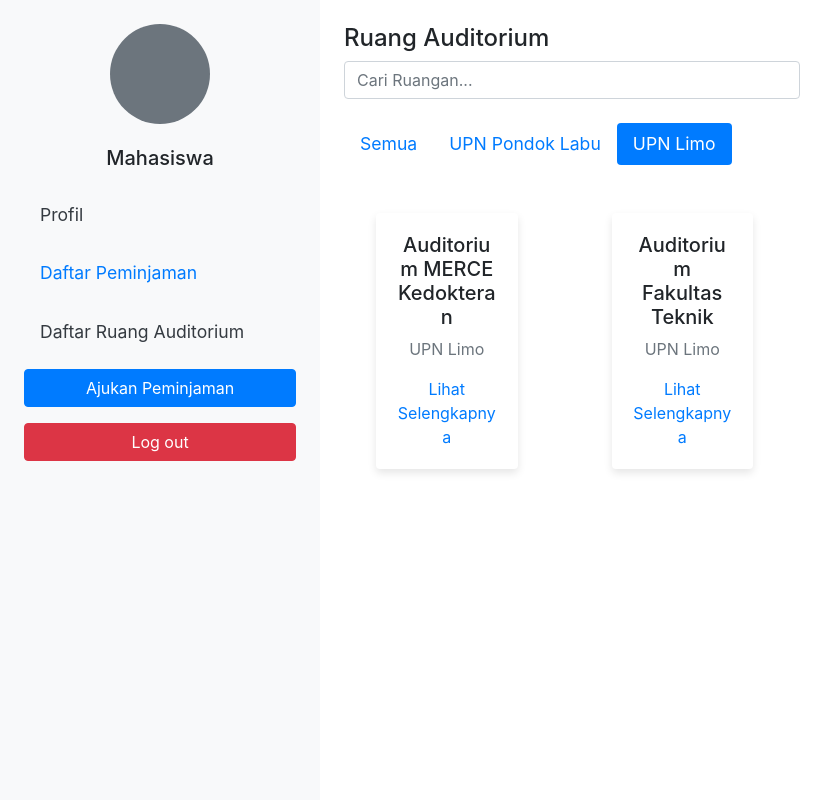
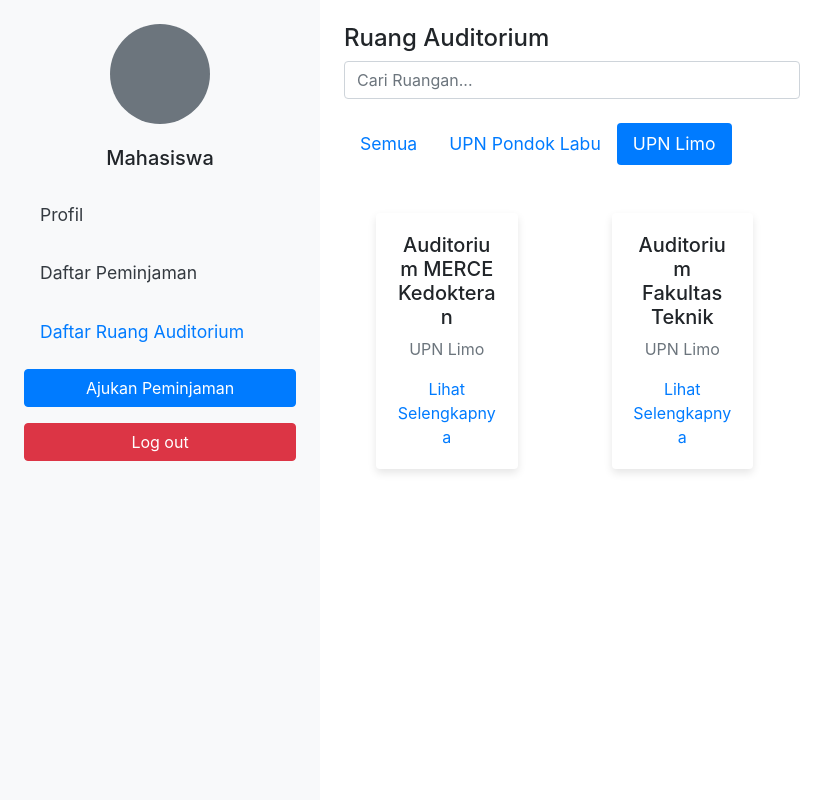
Before and after one commit to Dxdeka9/Project_UAS_Auditorium, a PHP site: page /limo.php in a window 1280 px wide. Shown: the whole page, without its empty margins (0-839 px from the left). Run offline with PHP 8.4, Linux system fonts and the light colour scheme; a user stored in the database is signed in; data comes from the database, SQL or seed files in the repository.

Commit message:
benerin dashboard

```diff
--- a/limo.php
+++ b/limo.php
@@ -40,10 +40,10 @@ $result = $stmt->get_result();
                         <a href="profil.php" class="nav-link text-dark">Profil</a>
                     </li>
                     <li class="nav-item mb-3">
-                        <a href="dashboard.php" class="nav-link active">Daftar Peminjaman</a>
+                        <a href="dashboard.php" class="nav-link text-dark">Daftar Peminjaman</a>
                     </li>
                     <li class="nav-item mb-3">
-                        <a href="daftar_ruang.php" class="nav-link text-dark">Daftar Ruang Auditorium</a>
+                        <a href="daftar_ruang.php" class="nav-link">Daftar Ruang Auditorium</a>
                     </li>
                 </ul>
                 <a href="peminjaman.php" class="btn btn-primary w-100 mt-auto mb-3">Ajukan Peminjaman</a>
```
